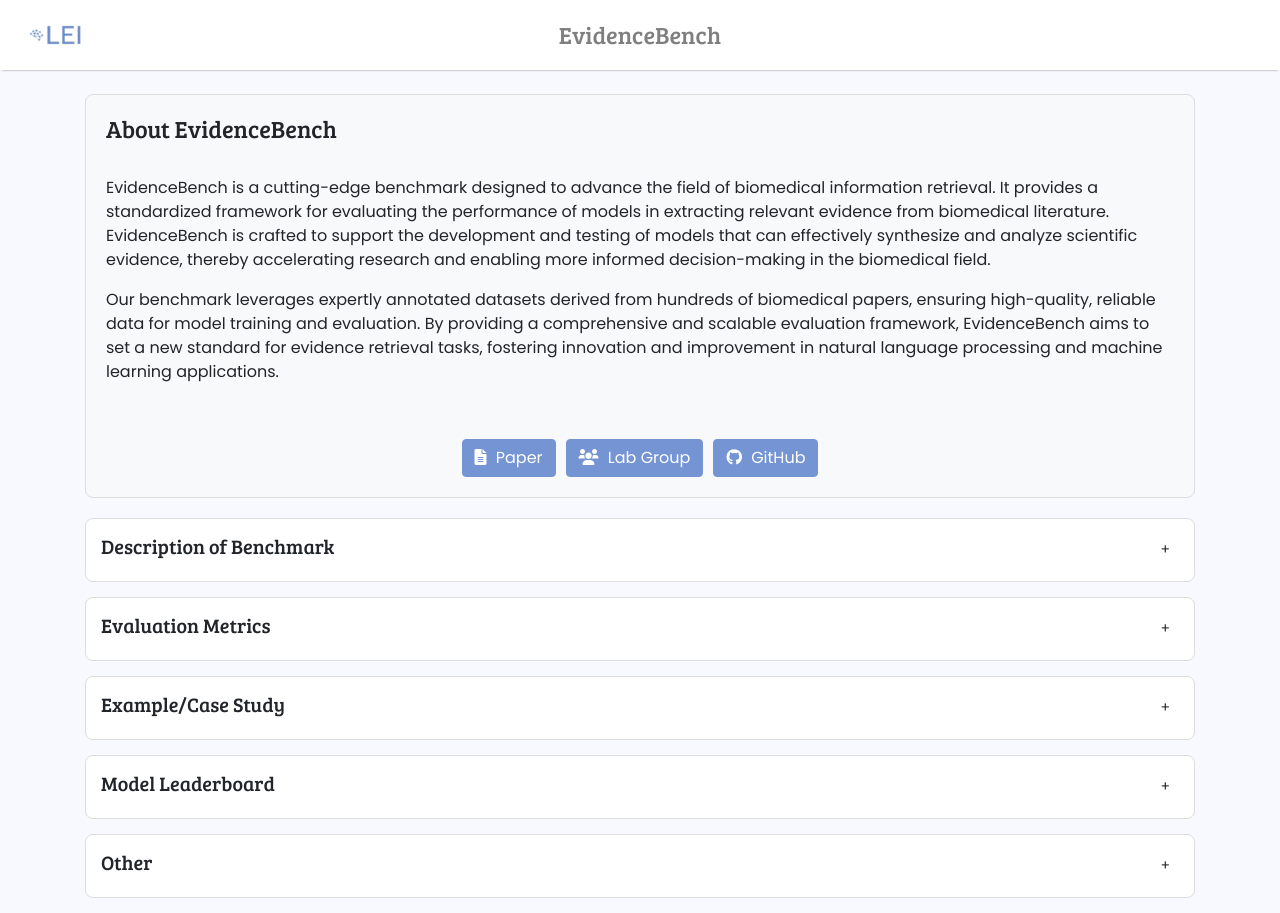
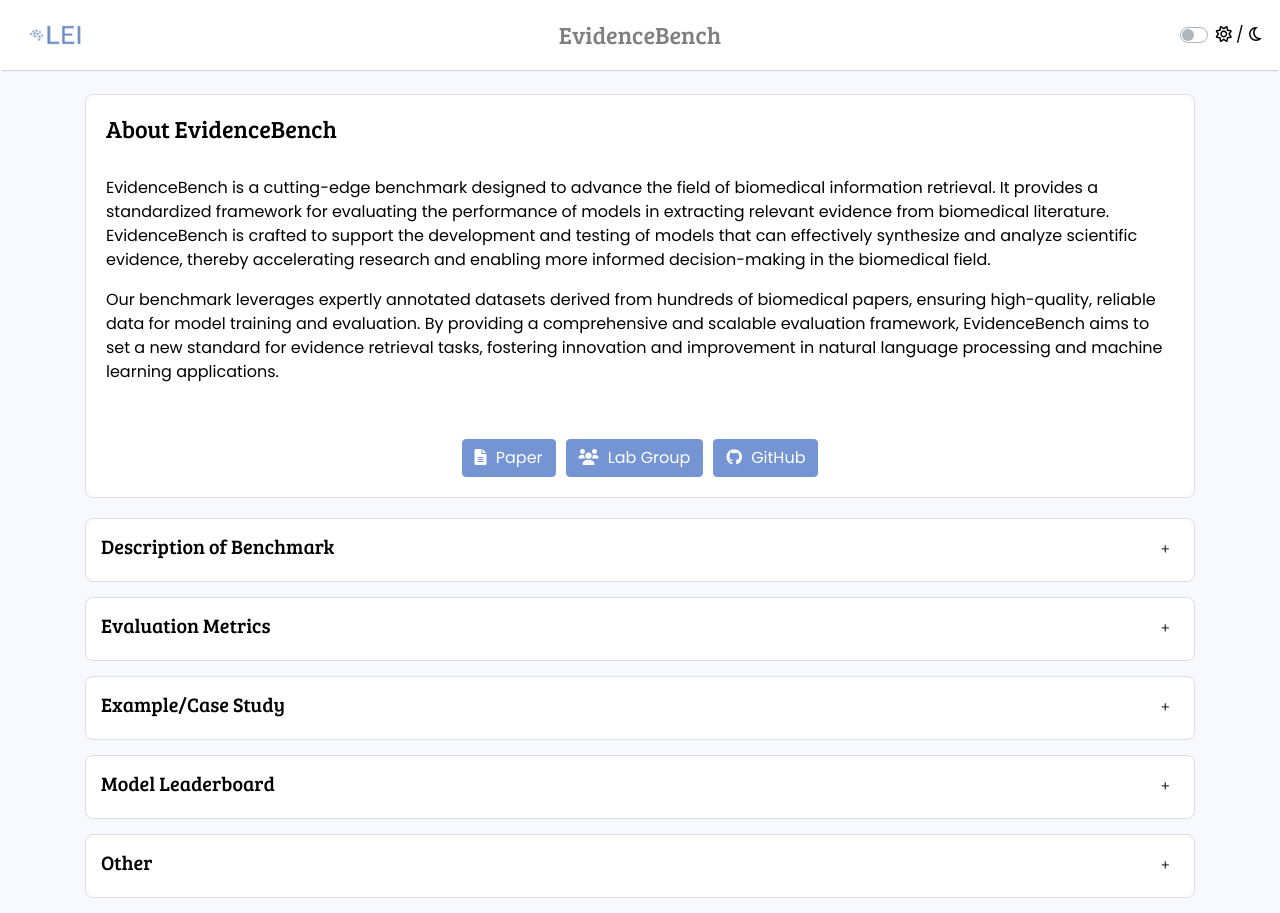
Before and after one commit to jordanboskovich/UImockup, a Node server app: page / in a window 1280 px wide. Run offline with Node 20, Linux system fonts and the light colour scheme; some libraries are stand-ins or nearby versions.

Commit message:
light/dark mode

```diff
--- a/views/index.ejs
+++ b/views/index.ejs
@@ -8,21 +8,44 @@
     <link rel="stylesheet" href="https://cdnjs.cloudflare.com/ajax/libs/font-awesome/6.0.0-beta3/css/all.min.css">
 
     <style>
+        @import url('https://fonts.googleapis.com/css2?family=Bree+Serif&family=Poppins:ital,wght@0,100;0,200;0,300;0,400;0,500;0,600;0,700;0,800;0,900&display=swap');
 
-        @import url('https://fonts.googleapis.com/css2?family=Bree+Serif&family=Poppins:ital,wght@0,100;0,200;0,300;0,400;0,500;0,600;0,700;0,800;0,900;1,100;1,200;1,300;1,400;1,500;1,600;1,700;1,800;1,900&display=swap');
+        :root {
+            --bg-color-light: #F8F9FF;
+            --bg-color-dark: #374F77;
+            --text-color-light: #000;
+            --text-color-dark: #FFF;
+            --card-bg-light: white;
+            --card-bg-dark: #495057;
+            --btn-dark-bg-light: #7494D4;
+            --btn-dark-bg-dark: #607cac;
+            --navbar-bg-light: white;
+            --navbar-bg-dark: #212529;
+        }
 
         body {
-            background-color: #F8F9FF;
+            background-color: var(--bg-color-light);
+            color: var(--text-color-light);
             font-family: "Poppins", sans-serif;
+            transition: background-color 0.3s, color 0.3s;
+        }
+
+        .dark-mode {
+            background-color: var(--bg-color-dark);
+            color: var(--text-color-dark);
         }
 
         .navbar {
             box-shadow: 0 2px 2px -2px gray;
-          background-color: white !important;
+            background-color: var(--navbar-bg-light) !important;
             height: 70px;
             display: flex;
             align-items: center;
             justify-content: space-between;
+        }
+
+        .dark-mode .navbar {
+            background-color: var(--navbar-bg-dark) !important;
         }
 
         .navbar-logo {
@@ -38,17 +61,30 @@
             font-family: "Bree Serif", serif;
         }
 
-      .titleFont{
+        .dark-mode .navbar-text {
+            color: #d3d3d3;
+        }
+
+        .titleFont {
             font-family: "Bree Serif", serif;
         }
 
+        .dark-mode .titleFont {
+            color: var(--text-color-dark);
+        }
+
         .expandable-div {
-            background-color: white;
+            background-color: var(--card-bg-light);
             border: 1px solid #ddd;
             border-radius: 8px;
             padding: 15px;
             margin-bottom: 15px;
             transition: all 0.3s ease;
+        }
+
+        .dark-mode .expandable-div {
+            background-color: var(--card-bg-dark);
+            border: 1px solid #A0A0A0;
         }
 
         .expandable-div .header {
@@ -63,12 +99,17 @@
         }
 
         .floating-div {
-          background-color: #f8f9fa;
+            background-color: var(--card-bg-light);
             border: 1px solid #ddd;
             border-radius: 8px;
             padding: 20px;
             margin-bottom: 20px;
             transition: all 0.3s ease;
+        }
+
+        .dark-mode .floating-div {
+            background-color: var(--card-bg-dark);
+            border: 1px solid #A0A0A0;
         }
 
         .floating-div .links {
@@ -85,17 +126,41 @@
             margin-right: 5px;
         }
 
-      .btn-dark{
-        background-color: #7494D4 !important;
-        border-color: #7494D4 !important;
+        .btn-dark {
+            background-color: var(--btn-dark-bg-light) !important;
+            border-color: var(--btn-dark-bg-light) !important;
         }
 
-      .btn-dark:hover{
-        background-color: #607cac !important;
-        border-color: #607cac !important;
+        .dark-mode .btn-dark {
+            background-color: var(--btn-dark-bg-dark) !important;
+            border-color: var(--btn-dark-bg-dark) !important;
         }
 
+        .btn-dark:hover {
+            background-color: var(--btn-dark-bg-dark) !important;
+            border-color: var(--btn-dark-bg-dark) !important;
+        }
 
+        .dark-mode .btn-dark:hover {
+            background-color: var(--btn-dark-bg-light) !important;
+            border-color: var(--btn-dark-bg-light) !important;
+        }
+
+        .custom-control-label .fa-sun {
+            color: #000;
+        }
+
+        .dark-mode .custom-control-label .fa-sun {
+            color: #fff;
+        }
+
+        .custom-control-label .fa-moon {
+            color: #000;
+        }
+
+        .dark-mode .custom-control-label .fa-moon {
+            color: #fff;
+        }
     </style>
 </head>
 <body>
@@ -104,15 +169,16 @@
             <img src="/images/logo.png" alt="EvidenceBench Logo" class="navbar-logo">
         </a>
         <span class="navbar-text mx-auto">EvidenceBench</span>
+        <div class="custom-control custom-switch">
+            <input type="checkbox" class="custom-control-input" id="modeSwitch" onchange="toggleMode()">
+            <label class="custom-control-label" for="modeSwitch"><i class="fa-regular fa-sun"></i> / <i class="fa-regular fa-moon"></i></label>
+        </div>
     </nav>
 
-
-
     <div class="container mt-4">
-
         <div class="floating-div" id="description-div">
             <h4 class="titleFont">About EvidenceBench</h4><br>
-    <p>EvidenceBench is a cutting-edge benchmark designed to advance the field of biomedical information retrieval. It provides a standardized framework for evaluating the performance of models in extracting relevant evidence from biomedical literature. EvidenceBench is crafted to support the development and testing of models that can effectively synthesize and analyze scientific evidence, thereby accelerating research and enabling more informed decision-making in the biomedical field. </p>
+            <p>EvidenceBench is a cutting-edge benchmark designed to advance the field of biomedical information retrieval. It provides a standardized framework for evaluating the performance of models in extracting relevant evidence from biomedical literature. EvidenceBench is crafted to support the development and testing of models that can effectively synthesize and analyze scientific evidence, thereby accelerating research and enabling more informed decision-making in the biomedical field.</p>
 
             <p>Our benchmark leverages expertly annotated datasets derived from hundreds of biomedical papers, ensuring high-quality, reliable data for model training and evaluation. By providing a comprehensive and scalable evaluation framework, EvidenceBench aims to set a new standard for evidence retrieval tasks, fostering innovation and improvement in natural language processing and machine learning applications.</p><br>
 
@@ -153,7 +219,6 @@
                 </ul>
 
                 <p>EvidenceBench provides a comprehensive and standardized framework for testing and improving evidence retrieval models, fostering innovation in biomedical information processing.</p>
-
             </div>
         </div>
 
@@ -203,7 +268,6 @@
                         <p><strong>Goal:</strong> Maximize coverage without a sentence limit.</p>
                     </li>
                 </ul>
-
             </div>
         </div>
 
@@ -250,6 +314,11 @@
                 button.textContent = "+";
             }
         }
+
+        function toggleMode() {
+            const body = document.body;
+            body.classList.toggle('dark-mode');
+        }
     </script>
 </body>
 </html>
```
Also changed, not shown: 1 other file. Lines whose indentation alone changed are shown as unchanged.
